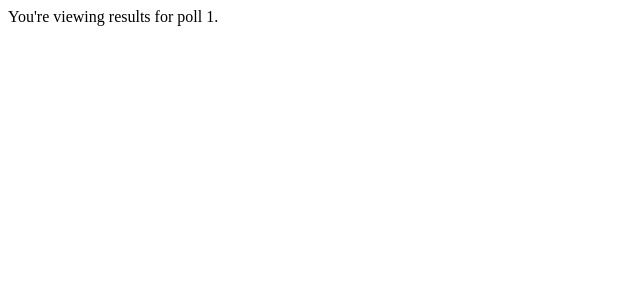
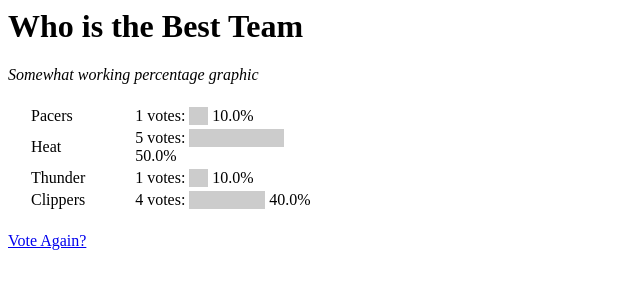
Before and after one commit to baker1797/django-learn, a Django app: page /polls/1/results/ in a window 1280 px wide. Shown: the top 300 px of the page, without its empty margins (0-640 px from the left). Run offline with Django 3.2, Linux system fonts and the light colour scheme; data comes from the database, SQL or seed files in the repository; both versions use the stored data as it was after the commit; parts of the project's set-up code (start-up, migrations or seed data) failed here and were passed over.

Commit message:
Finished Tutorial #4

```diff
--- a/novemberSite/basketball/templates/basketball/index.html
+++ b/novemberSite/basketball/templates/basketball/index.html
@@ -15,5 +15,5 @@
     </div>
     {% endfor %}
 {% else %}
-    <p>No Teams were found...</p>
+    <p>No Teams were found</p>
 {% endif %}
--- a/novemberSite/polls/models.py
+++ b/novemberSite/polls/models.py
@@ -22,3 +22,6 @@ class Choice(models.Model):
 
     def __unicode__(self):
         return self.choice_text
+
+    def percentage(self):
+        return (self.votes*100 / 10) # len(poll.choice_set.all()))
--- /dev/null
+++ b/novemberSite/polls/templates/polls/results.html
@@ -0,0 +1,17 @@
+<h1>{{ poll.question }}</h1>
+<em>Somewhat working percentage graphic</em>
+
+<table style="width: 300px; margin: 20px;">
+    {% for choice in poll.choice_set.all %}
+    <tr>
+        <td>{{ choice.choice_text }}</td>
+        <td>
+            {{ choice.votes }} votes:
+            <div style="background-color: #cccccc; width: {{ choice.percentage }}%; display: inline-block">&nbsp;</div>
+            <div style="display: inline-block">{{ choice.percentage }}%</div>
+        </td>
+    </tr>
+    {% endfor %}
+</table>
+
+<a href="{% url 'polls:detail' poll.id %}">Vote Again?</a>
--- a/novemberSite/polls/urls.py
+++ b/novemberSite/polls/urls.py
@@ -3,13 +3,9 @@ from django.conf.urls import patterns, url
 from polls import views
 
 urlpatterns = patterns('',
-    url(r'^$',views.index, name='index'),
-    url(r'^more/$',views.anotherPage, name='anotherPage'),
-    #ex: /polls/4324
-    # (?P<poll_id>\d+) --> poll_id='4324'
-    url(r'^(?P<poll_id>\d+)/$', views.detail, name='detail'),
-    #ex: /polls/4324/results/
-    url(r'^(?P<poll_id>\d+)/results/$', views.results, name='results'),
-    #ex: /polls/4324/vote/
-    url(r'^(?P<poll_id>\d+)/vote/$', views.vote, name='vote')
+    #url(r'^more/$',views.anotherPage, name='anotherPage'),
+    url(r'^$',views.IndexView.as_view(), name='index'),
+    url(r'^(?P<pk>\d+)/$', views.DetailView.as_view(), name='detail'),    #ex: /polls/4324    (?P<poll_id>\d+) --> poll_id='4324'
+    url(r'^(?P<pk>\d+)/results/$', views.ResultsView.as_view(), name='results'),  #ex: /polls/4324/results/
+    url(r'^(?P<poll_id>\d+)/vote/$', views.vote, name='vote')    #ex: /polls/4324/vote/
 )
--- a/novemberSite/polls/views.py
+++ b/novemberSite/polls/views.py
@@ -1,26 +1,56 @@
-from django.http import HttpResponse
-from django.http import Http404
+from django.http import HttpResponse, HttpResponseRedirect
 from django.shortcuts import render, get_object_or_404
+from django.core.urlresolvers import reverse
+from django.views import generic
 
-from polls.models import Poll
+from polls.models import Choice, Poll
 
-def index(request):
-    #latest_poll_list = Poll.objects.order_by('-pub_date')[:5]
-    #context = { 'latest_poll_list': latest_poll_list, }
-    context = {
-        'latest_poll_list': Poll.objects.order_by('-pub_date')[:5],
-    }
-    return render(request, 'polls/index.html', context)
+class IndexView(generic.ListView):
+    template_name = 'polls/index.html'
+    context_object_name = 'latest_poll_list'
+
+    def get_queryset(self):
+        """Return the last five published polls"""
+        return Poll.objects.order_by('-pub_date')[:5]
 
 def anotherPage(request):
     return HttpResponse("Hello, world. You're at more.")
 
-def detail(request, poll_id):
-    poll = get_object_or_404(Poll, pk=poll_id)
-    return render(request, 'polls/detail.html', {'poll': poll})
+class DetailView(generic.DetailView):
+    model = Poll
+    template_name = 'polls/detail.html'
 
-def results(request, poll_id):
-    return HttpResponse("You're viewing results for poll %s." % poll_id)
+class ResultsView(generic.DetailView):
+    model = Poll
+    template_name = 'polls/results.html'
+
+#def detail(request, poll_id):
+#    poll = get_object_or_404(Poll, pk=poll_id)
+#    return render(request, 'polls/detail.html', {'poll': poll})
+#
+#def results(request, poll_id):
+#    "Display the poll's results after processing the data"
+#    poll = get_object_or_404(Poll, pk=poll_id)
+#
+#    #collect the total number of votes to calculate percentages
+#    totalVotes = 0
+#    for choice in poll.choice_set.all():
+#        totalVotes += choice.votes
+#
+#    return render(request, 'polls/results.html', {'poll': poll, 'totalVotes': totalVotes})
 
 def vote(request, poll_id):
-    return HttpResponse("You're voting on poll %s." % poll_id)
+    "Handle the vote submission after a user completes a poll"
+    p = get_object_or_404(Poll, pk=poll_id)
+
+    try:
+        selected_choice = p.choice_set.get(pk=request.POST['choice'])
+    except(KeyError, Choice.DoesNotExist):
+        return render(request, 'polls/detail.html', {
+            'poll': p,
+            'error_message': "You didn't select a choice",
+        })
+    else:
+        selected_choice.votes += 1
+        selected_choice.save()
+        return HttpResponseRedirect(reverse('polls:results', args=(p.id,)))
```
Also changed, not shown: novemberSite/polls/templates/polls/detail.html (+12 -5 lines), novemberSite/db.sqlite3, 6 other files.
